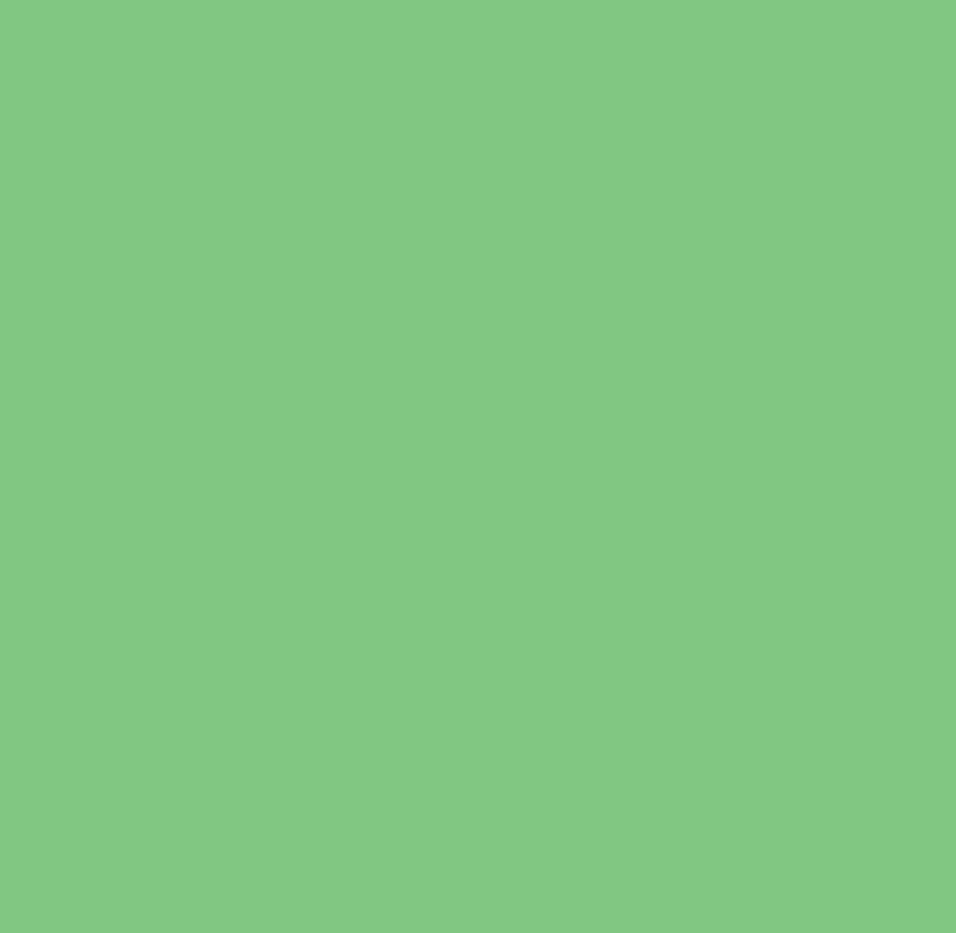
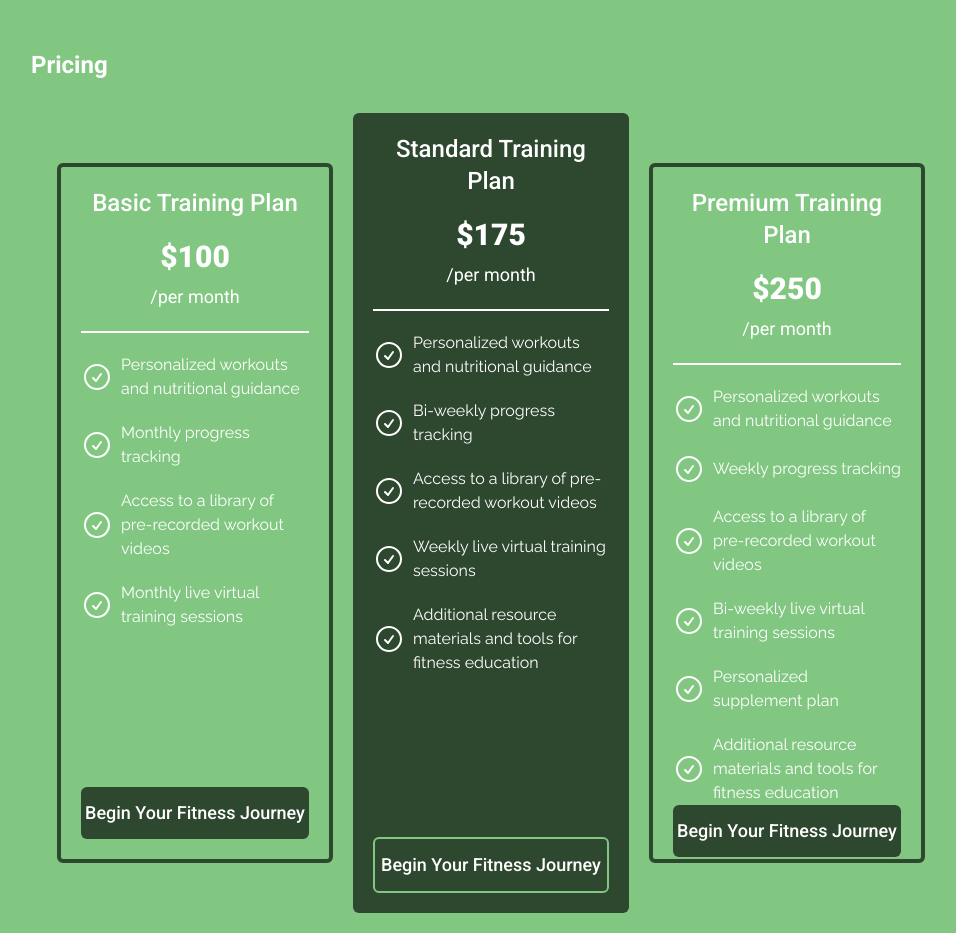
Before and after one commit to dave371/demo-1, a Next.js app: page / in a window 1280 px wide. Shown: the part 967-1900 px from the top of the page, without its empty margins (149-1105 px from the left). Before the commit the page ends 988 px from the top, so only its background shows below. Built offline with nearby package versions, Linux system fonts and the light colour scheme.

Commit message:
added pricing section

```diff
--- a/src/app/page.jsx
+++ b/src/app/page.jsx
@@ -1,5 +1,6 @@
 import Hero from '@/components/Hero';
 import Navbar from '@/components/Navbar';
+import Pricing from '@/components/Pricing';
 import Services from '@/components/Services';
 
 export default function Home() {
@@ -8,6 +9,7 @@ export default function Home() {
       <Navbar />
       <Hero />
       <Services />
+      <Pricing />
     </>
   );
 }
--- /dev/null
+++ b/src/components/Pricing/index.jsx
@@ -0,0 +1,111 @@
+'use client';
+
+import { roboto } from '@/app/fonts';
+import { CheckCircleIcon } from '@heroicons/react/24/outline';
+import Button from '../ui/Button';
+
+export default function Pricing() {
+  const data = [
+    {
+      planName: 'Basic Training Plan',
+      cta: false,
+      planPrice: '$100',
+      planPerks: [
+        'Personalized workouts and nutritional guidance',
+        'Monthly progress tracking',
+        'Access to a library of pre-recorded workout videos',
+        'Monthly live virtual training sessions',
+      ],
+    },
+    {
+      planName: 'Standard Training Plan',
+      cta: true,
+      planPrice: '$175',
+      planPerks: [
+        'Personalized workouts and nutritional guidance',
+        'Bi-weekly progress tracking',
+        'Access to a library of pre-recorded workout videos',
+        'Weekly live virtual training sessions',
+        'Additional resource materials and tools for fitness education',
+      ],
+    },
+    {
+      planName: 'Premium Training Plan',
+      cta: false,
+      planPrice: '$250',
+      planPerks: [
+        'Personalized workouts and nutritional guidance',
+        'Weekly progress tracking',
+        'Access to a library of pre-recorded workout videos',
+        'Bi-weekly live virtual training sessions',
+        'Personalized supplement plan',
+        'Additional resource materials and tools for fitness education',
+      ],
+    },
+  ];
+
+  return (
+    <section className="mt-12">
+      <h2 className={`mb-8 font-semibold text-2xl ${roboto.className}`}>
+        Pricing
+      </h2>
+
+      <div className="flex flex-col items-center justify-center gap-5 lg:flex-row">
+        {data.map((plan) => (
+          <PriceCard
+            key={plan.planName}
+            name={plan.planName}
+            price={plan.planPrice}
+            perks={plan.planPerks}
+            cta={plan.cta}
+          />
+        ))}
+      </div>
+    </section>
+  );
+}
+
+function PriceCard({ name, price, perks, cta }) {
+  return (
+    <div
+      className={`p-5 ${
+        cta ? 'h-[800px] bg-secondary' : 'h-[700px] border-4 border-secondary'
+      } rounded-md  flex flex-col justify-between md:w-[60%] lg:w-[30%]`}
+    >
+      <div>
+        <h3 className={`${roboto.className} font-medium text-2xl text-center`}>
+          {name}
+        </h3>
+        <div className="flex flex-col gap-2 my-5 text-center">
+          <h4 className={`${roboto.className} font-black text-3xl`}>{price}</h4>
+          <p className={`${roboto.className} text-lg`}>/per month</p>
+        </div>
+        <div className="w-full h-[2px] bg-main-text-color" />
+        <ul className="flex flex-col gap-5 mt-5">
+          {perks.map((perk) => (
+            <PerkItem key={perk} perk={perk} />
+          ))}
+        </ul>
+      </div>
+
+      <Button
+        className={`${
+          roboto.className
+        } font-medium text-lg rounded-md w-full py-3 hover:bg-accent-color  ${
+          cta ? 'border-primary border-2 ' : 'bg-secondary '
+        }`}
+      >
+        Begin Your Fitness Journey
+      </Button>
+    </div>
+  );
+}
+
+function PerkItem({ perk }) {
+  return (
+    <li className="flex items-center gap-2">
+      <CheckCircleIcon className="flex-shrink-0 w-8 h-8 text-main-text-color" />
+      <p className="text-md">{perk}</p>
+    </li>
+  );
+}
```
